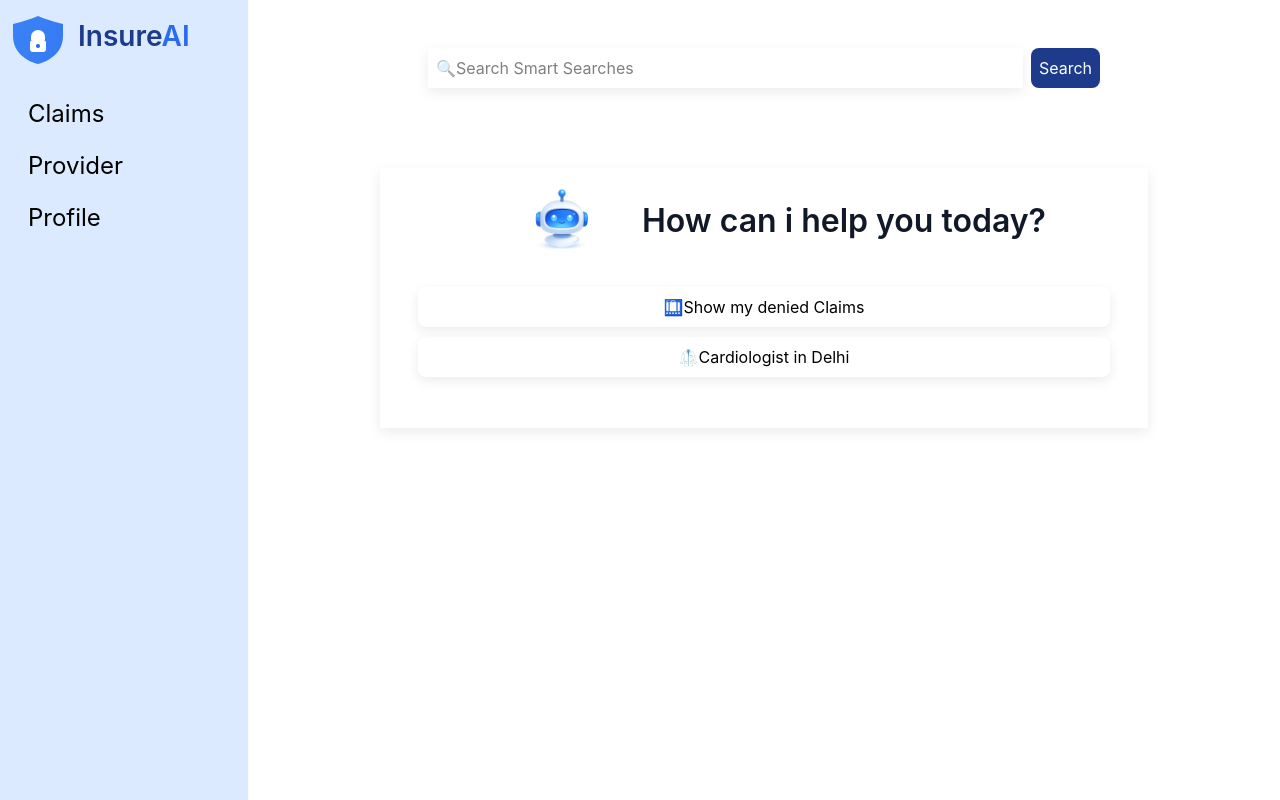
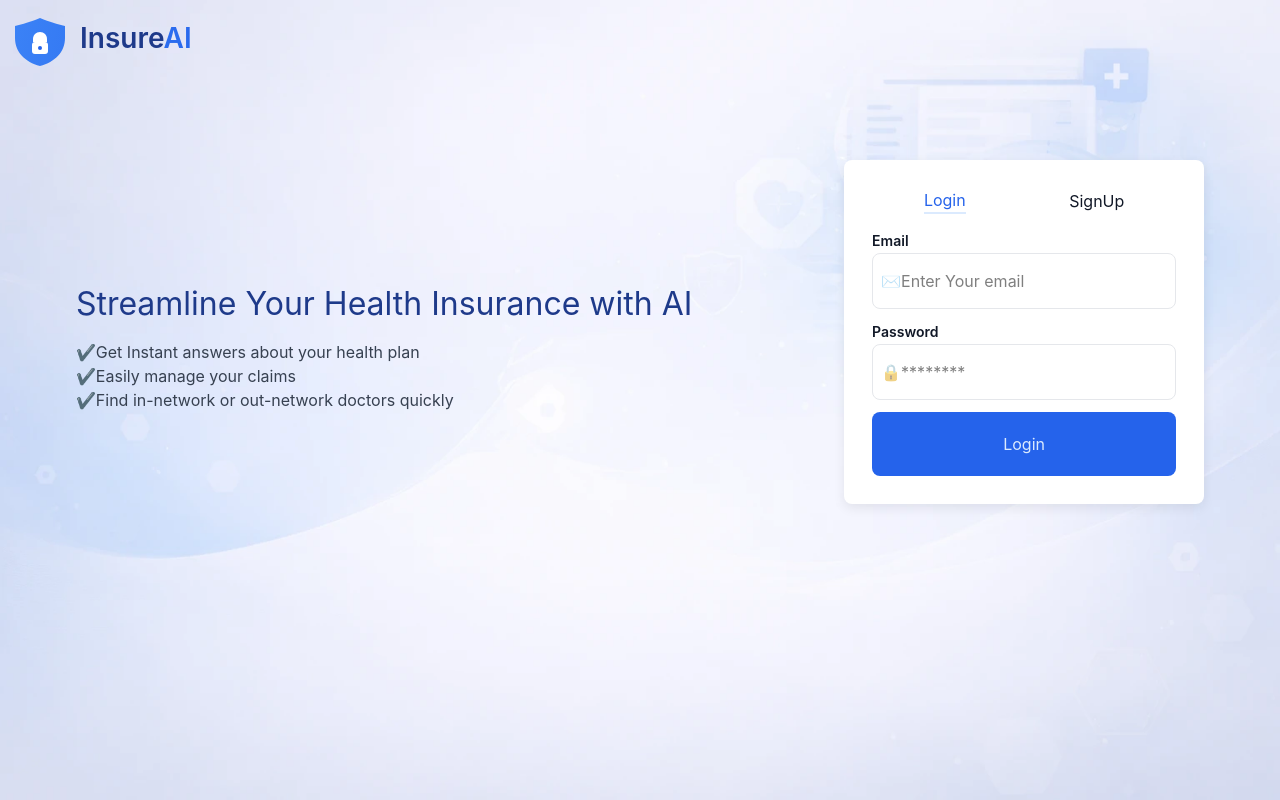
Before and after one commit to prashant00797/ai-insurance-app, a React (Vite) app: page /auth in a window 1280 px wide. Before the commit this address led to /. Built offline with nearby package versions, Linux system fonts and the light colour scheme; no server answers.

Commit message:
firebase configuration and basic login and signup service checked

```diff
--- a/package.json
+++ b/package.json
@@ -11,6 +11,7 @@
   },
   "dependencies": {
     "@tailwindcss/vite": "^4.2.1",
+    "firebase": "^12.10.0",
     "react": "^19.2.0",
     "react-dom": "^19.2.0",
     "react-router": "^7.13.1",
--- a/src/page/AuthPage.jsx
+++ b/src/page/AuthPage.jsx
@@ -1,12 +1,74 @@
-import { useLocation } from "react-router";
 import AuthUI from "../ui/AuthUI";
+import { useState } from "react";
+import checkValidation from "../utility/validate";
+import { logInUserService, signUpUserService } from "../service/firebaseApi";
 const AuthPage = () => {
-  const { pathname } = useLocation();
-  console.log(pathname);
+  const [mode, setMode] = useState("Login");
+  const [formData, setFormData] = useState({
+    fname: "",
+    crn: "",
+    email: "",
+    pwd: "",
+  });
+  const [errorMessage, setErrorMessage] = useState("");
+
+  const handleMode = (newMode) => {
+    setMode(newMode);
+  };
+
+  const handleOnChange = (e) => {
+    const { name, value } = e.target;
+    setFormData((prev) => ({
+      ...prev,
+      [name]: value,
+    }));
+  };
+
+  //
+  const handleSignup = async ({ email, pwd }) => {
+    try {
+      let response = await signUpUserService(email, pwd);
+      console.log(response, "signup");
+    } catch (error) {
+      setErrorMessage(error.message);
+      console.log(error.message);
+    }
+  };
+
+  //
+  const handleLogin = async ({ email, pwd }) => {
+    try {
+      let response = await logInUserService(email, pwd);
+      console.log(response, "login");
+    } catch (error) {
+      setErrorMessage(error.message);
+      console.log(error);
+    }
+  };
+
+  const handleSumbit = (e) => {
+    e.preventDefault();
+    const message = checkValidation(formData, mode);
+    setErrorMessage(message);
+    if (message) return;
+
+    if (mode === "SignUp") {
+      handleSignup(formData);
+    } else {
+      handleLogin(formData);
+    }
+  };
 
   return (
     <>
-      <AuthUI pathname={pathname} />
+      <AuthUI
+        mode={mode}
+        handleMode={handleMode}
+        handleSumbit={handleSumbit}
+        handleOnChange={handleOnChange}
+        formData={formData}
+        errorMessage={errorMessage}
+      />
     </>
   );
 };
--- a/src/router.jsx
+++ b/src/router.jsx
@@ -6,7 +6,7 @@ import ClaimsPage from "./page/ClaimsPage";
 import ProviderPage from "./page/ProviderPage";
 import ProfilePage from "./page/ProfilePage";
 
-const isAuthenticated = true;
+const isAuthenticated = false;
 const appRoutes = createBrowserRouter([
   //public routes
   {
--- /dev/null
+++ b/src/service/firebaseApi.js
@@ -0,0 +1,15 @@
+import {
+  createUserWithEmailAndPassword,
+  signInWithEmailAndPassword,
+} from "firebase/auth";
+import { auth } from "../utility/firbase";
+
+export const signUpUserService = async (email, pwd) => {
+  const userCredential = await createUserWithEmailAndPassword(auth, email, pwd);
+  return userCredential.user;
+};
+
+export const logInUserService = async (email, pwd) => {
+  const userCredential = await signInWithEmailAndPassword(auth, email, pwd);
+  return userCredential.user;
+};
--- a/src/ui/AuthUI.jsx
+++ b/src/ui/AuthUI.jsx
@@ -1,18 +1,13 @@
-import { useState } from "react";
 import bgImage from "../assets/bgImage.webp";
 import logo from "../assets/logo.svg";
-const AuthUI = () => {
-  const [mode, setMode] = useState("Login");
-
-  const handleMode = (e) => {
-    setMode(e.target.innerText);
-  };
-
-  //this will be handled in auth page container
-  const handleSumbit = (e) => {
-    e.preventDefault();
-  };
-
+const AuthUI = ({
+  mode,
+  handleMode,
+  handleSumbit,
+  handleOnChange,
+  formData,
+  errorMessage,
+}) => {
   return (
     <div
       className=" min-h-screen bg-cover bg-center"
@@ -47,7 +42,7 @@ const AuthUI = () => {
             className=" flex items-center justify-around mb-4"
           >
             <button
-              onClick={(e) => handleMode(e)}
+              onClick={() => handleMode("Login")}
               className={
                 mode === "Login"
                   ? "text-primary-500 border-b-2 border-primary-100 cursor-pointer"
@@ -62,32 +57,32 @@ const AuthUI = () => {
                   ? "text-primary-500 border-b-2 border-primary-100 cursor-pointer"
                   : "text-gray-900 cursor-pointer hover:brightness-105"
               }
-              onClick={(e) => handleMode(e)}
+              onClick={() => handleMode("SignUp")}
             >
               SignUp
             </button>
           </div>
-          <form
-            className="transition-all duration-300"
-            onSubmit={(e) => handleSumbit(e)}
-          >
+          <form className="transition-all duration-300" onSubmit={handleSumbit}>
             <div id="input-field">
               {mode === "SignUp" && (
                 <>
-                  <div id="fName" className="flex flex-col mb-3">
+                  <div id="fname" className="flex flex-col mb-3">
                     <label
-                      htmlFor="fName"
+                      htmlFor="fname"
                       className="text-gray-900 text-caption mb-0.5 font-semibold"
                     >
                       Full Name
                     </label>
                     <input
                       required
+                      autoComplete="off"
                       type="text"
-                      id="fName"
-                      name="fName"
+                      id="fname"
+                      name="fname"
                       placeholder="🔤Enter Your Full Name"
                       className="border border-gray-200 rounded-default h-[7vmin] p-2 focus:placeholder-transparent transition"
+                      onChange={(e) => handleOnChange(e)}
+                      value={formData.fname}
                     />
                   </div>
                   <div id="crn" className="flex flex-col mb-3">
@@ -99,11 +94,14 @@ const AuthUI = () => {
                     </label>
                     <input
                       required
+                      autoComplete="off"
                       type="number"
                       id="crn"
                       name="crn"
                       placeholder="🔢Enter Your CRN"
                       className="border border-gray-200 rounded-default h-[7vmin] p-2 [appearance:textfield] [&::-webkit-outer-spin-button]:appearance-none [&::-webkit-inner-spin-button]:appearance-none focus:placeholder-transparent transition"
+                      onChange={(e) => handleOnChange(e)}
+                      value={formData.crn}
                     />
                   </div>
                 </>
@@ -117,11 +115,14 @@ const AuthUI = () => {
                 </label>
                 <input
                   required
+                  autoComplete="off"
                   type="text"
                   id="email"
                   name="email"
                   placeholder="✉️Enter Your email"
                   className="border border-gray-200 rounded-default h-[7vmin] p-2 focus:placeholder-transparent transition"
+                  onChange={(e) => handleOnChange(e)}
+                  value={formData.email}
                 />
               </div>
               <div id="password" className="flex flex-col mb-3">
@@ -133,17 +134,20 @@ const AuthUI = () => {
                 </label>
                 <input
                   required
+                  autoComplete="off"
                   type="password"
                   id="pwd"
                   name="pwd"
                   placeholder="🔒********"
                   className="border border-gray-200 rounded-default h-[7vmin] p-2"
+                  onChange={(e) => handleOnChange(e)}
+                  value={formData.pwd}
                 />
               </div>
-              {mode !== "SignUp" && (
-                <div className="text-right mb-7 cursor-pointer">
-                  <a className="text-primary-500 text-caption mb-3 ">
-                    Forgot password?
+              {errorMessage && (
+                <div className=" mb-7">
+                  <a className="text-danger text-caption mb-3 ">
+                    {errorMessage}
                   </a>
                 </div>
               )}
--- /dev/null
+++ b/src/utility/firbase.js
@@ -0,0 +1,24 @@
+// Import the functions you need from the SDKs you need
+import { initializeApp } from "firebase/app";
+import { getAnalytics } from "firebase/analytics";
+import { getAuth } from "firebase/auth";
+// TODO: Add SDKs for Firebase products that you want to use
+// https://firebase.google.com/docs/web/setup#available-libraries
+
+// Your web app's Firebase configuration
+// For Firebase JS SDK v7.20.0 and later, measurementId is optional
+const firebaseConfig = {
+  apiKey: "AIzaSyApQ4GxVBFKSNNYEOr4zcj0bh4463elMlA",
+  authDomain: "insure-ai-75bff.firebaseapp.com",
+  projectId: "insure-ai-75bff",
+  storageBucket: "insure-ai-75bff.firebasestorage.app",
+  messagingSenderId: "768514357626",
+  appId: "1:768514357626:web:2d9a1070974a420468bec3",
+  measurementId: "G-7VFNTVQJDJ",
+};
+
+// Initialize Firebase
+const app = initializeApp(firebaseConfig);
+// eslint-disable-next-line no-unused-vars
+const analytics = getAnalytics(app);
+export const auth = getAuth();
--- /dev/null
+++ b/src/utility/validate.js
@@ -0,0 +1,32 @@
+const checkValidation = (data, mode) => {
+  const { email, pwd, crn, fname } = data;
+
+  const _emailRegex = /^\S+@\S+\.\S+$/;
+  const _pwdRegex =
+    /^(?=.*?[A-Z])(?=.*?[a-z])(?=.*?[0-9])(?=.*?[#?!@$%^&*-_]).{8,}$/;
+  const _crnRegex = /^\d{8}$/;
+  const _fnameRegex = /^[A-Za-z]{2,}\s[A-Za-z]{2,}$/;
+  if (mode === "Login") {
+    if (!_emailRegex.test(email)) {
+      return "Email not valid";
+    }
+  }
+
+  if (mode === "SignUp") {
+    if (!_fnameRegex.test(fname)) {
+      return "Please Enter your name correctly";
+    }
+    if (!_crnRegex.test(crn)) {
+      return "Enter your 8 digit CRN number";
+    }
+    if (!_emailRegex.test(email)) {
+      return "Email not valid";
+    }
+    if (!_pwdRegex.test(pwd)) {
+      return "Pasword must contains 8 characters, atleast 1 uppercase,1 lowercase,1 number,1 special-char";
+    }
+  }
+  return null;
+};
+
+export default checkValidation;
```
Also changed, not shown: 1 other file (tests, documents, lock files or other folders).
